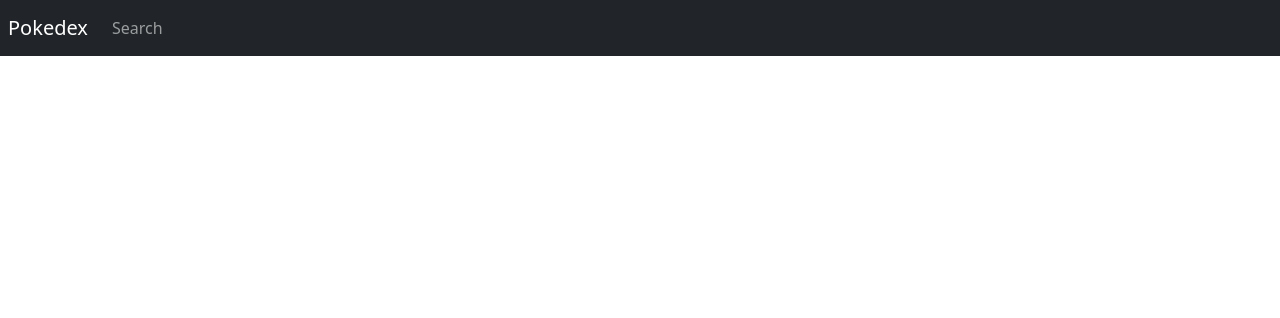
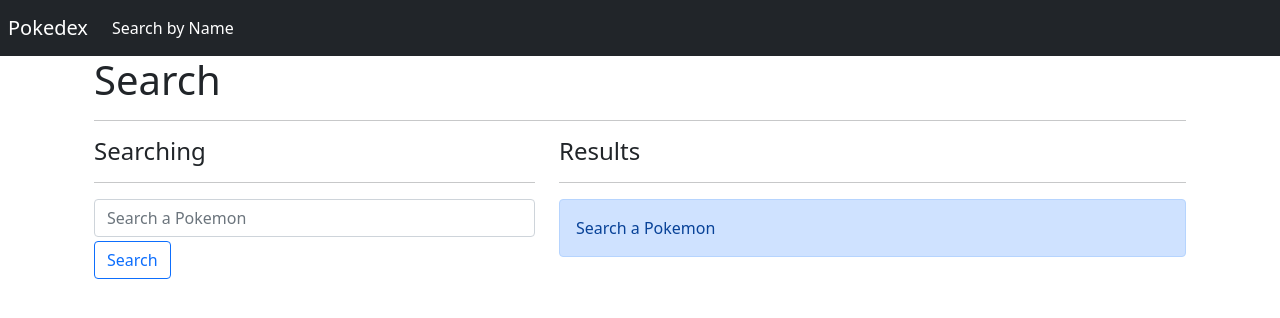
Before and after one commit to guzmang/pokedex, a React (Vite) app: page /searchByName in a window 1280 px wide. Shown: the top 318 px of the page. Built offline with nearby package versions, Linux system fonts and the light colour scheme.

Commit message:
Se agrega pagina de busqueda por nombre

```diff
--- a/package.json
+++ b/package.json
@@ -10,6 +10,7 @@
   "dependencies": {
     "@reduxjs/toolkit": "^1.8.1",
     "axios": "^0.27.2",
+    "query-string": "^8.1.0",
     "react": "^18.0.0",
     "react-dom": "^18.0.0",
     "react-redux": "^8.0.1",
--- /dev/null
+++ b/src/hooks/useForm.js
@@ -0,0 +1,25 @@
+import { useState } from 'react';
+
+export const useForm = ( initialForm = {} ) => {
+
+    const [ formState, setFormState ] = useState( initialForm );
+
+    const onInputChange = ({ target }) => {
+        const { name, value } = target;
+        setFormState({
+            ...formState,
+            [ name ]: value
+        });
+    }
+
+    const onResetForm = () => {
+        setFormState( initialForm );
+    }
+
+    return {
+        ...formState,
+        formState,
+        onInputChange,
+        onResetForm,
+    }
+}
--- a/src/pokemons/pages/PokemonPage.jsx
+++ b/src/pokemons/pages/PokemonPage.jsx
@@ -26,7 +26,6 @@
       }
     };
     getPokemon();
-    console.log("pok", pokemon);
   }, []);
 
   if (loading) {
--- /dev/null
+++ b/src/pokemons/pages/PokemonSearchByName.jsx
@@ -0,0 +1,70 @@
+import { useLocation, useNavigate } from 'react-router-dom';
+import queryString from 'query-string'
+
+import { useForm } from '../../hooks/useForm';
+import { PokemonCard } from '../components';
+
+export const PokemonSearchByName = () => {
+
+  const navigate = useNavigate();
+  const location = useLocation();
+
+  const { q = '' } = queryString.parse( location.search );
+
+  const showSearch = (q.length === 0);
+
+  const { searchText, onInputChange } = useForm({
+    searchText: q
+  });
+
+  const onSearchSubmit = (event) =>{
+    event.preventDefault();
+    // if ( searchText.trim().length <= 1 ) return;
+
+    navigate(`?q=${ searchText }`);
+  }
+
+
+  return (
+    <>
+      <h1>Search</h1>
+      <hr />
+
+      <div className="row">
+
+          <div className="col-5">
+            <h4>Searching</h4>
+            <hr />
+            <form onSubmit={ onSearchSubmit }>
+              <input
+                type="text"
+                placeholder="Search a Pokemon"
+                className="form-control"
+                name="searchText"
+                autoComplete="off"
+                value={ searchText }
+                onChange={ onInputChange }
+              />
+
+              <button className="btn btn-outline-primary mt-1">
+                Search
+              </button>
+            </form>
+          </div>
+
+          <div className="col-7">
+            <h4>Results</h4>
+            <hr />
+
+            <div className="alert alert-primary animate__animated animate__fadeIn"
+                style={{ display: showSearch ? '' : 'none' }}>
+              Search a Pokemon
+            </div>
+
+          </div>
+      </div>
+
+
+    </>
+  )
+}
--- a/src/pokemons/pages/index.js
+++ b/src/pokemons/pages/index.js
@@ -1,2 +1,3 @@
 export * from './PokemonHome';
 export * from './PokemonPage';
+export * from './PokemonSearchByName';
--- a/src/pokemons/routes/PokemonRouter.jsx
+++ b/src/pokemons/routes/PokemonRouter.jsx
@@ -1,11 +1,12 @@
 import { Route, Routes } from 'react-router-dom';
-import { PokemonHome, PokemonPage } from '../pages';
+import { PokemonSearchByName, PokemonHome, PokemonPage } from '../pages';
 
 export const PokemonRouter = () => {
   return (
     <>
         <div className="container">
             <Routes>
+                <Route path="searchByName" element={<PokemonSearchByName />} />
                 <Route path="pokemon/:id" element={<PokemonPage />} />
                 <Route path="/" element={ <PokemonHome />} />
             </Routes>
--- a/src/ui/components/Navbar.jsx
+++ b/src/ui/components/Navbar.jsx
@@ -16,9 +16,9 @@
                 <div className="navbar-nav">
                     <NavLink
                         className={ ({isActive}) => `nav-item nav-link  ${ isActive ? 'active':'' }` }
-                        to="/search"
+                        to="/searchByName"
                     >
-                        Search
+                        Search by Name
                     </NavLink>
                 </div>
             </div>
```
Also changed, not shown: 1 other file (tests, documents, lock files or other folders).
